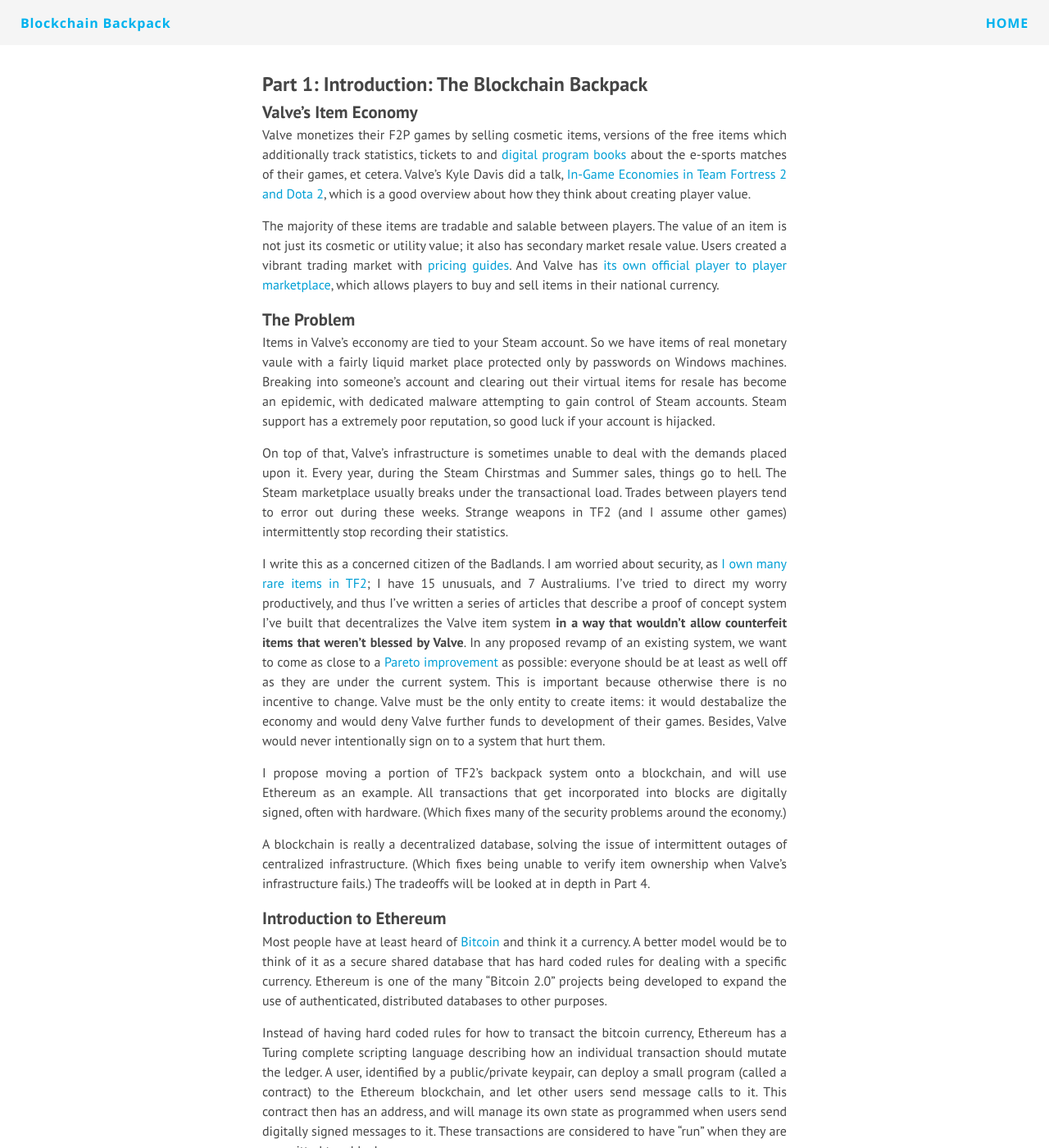
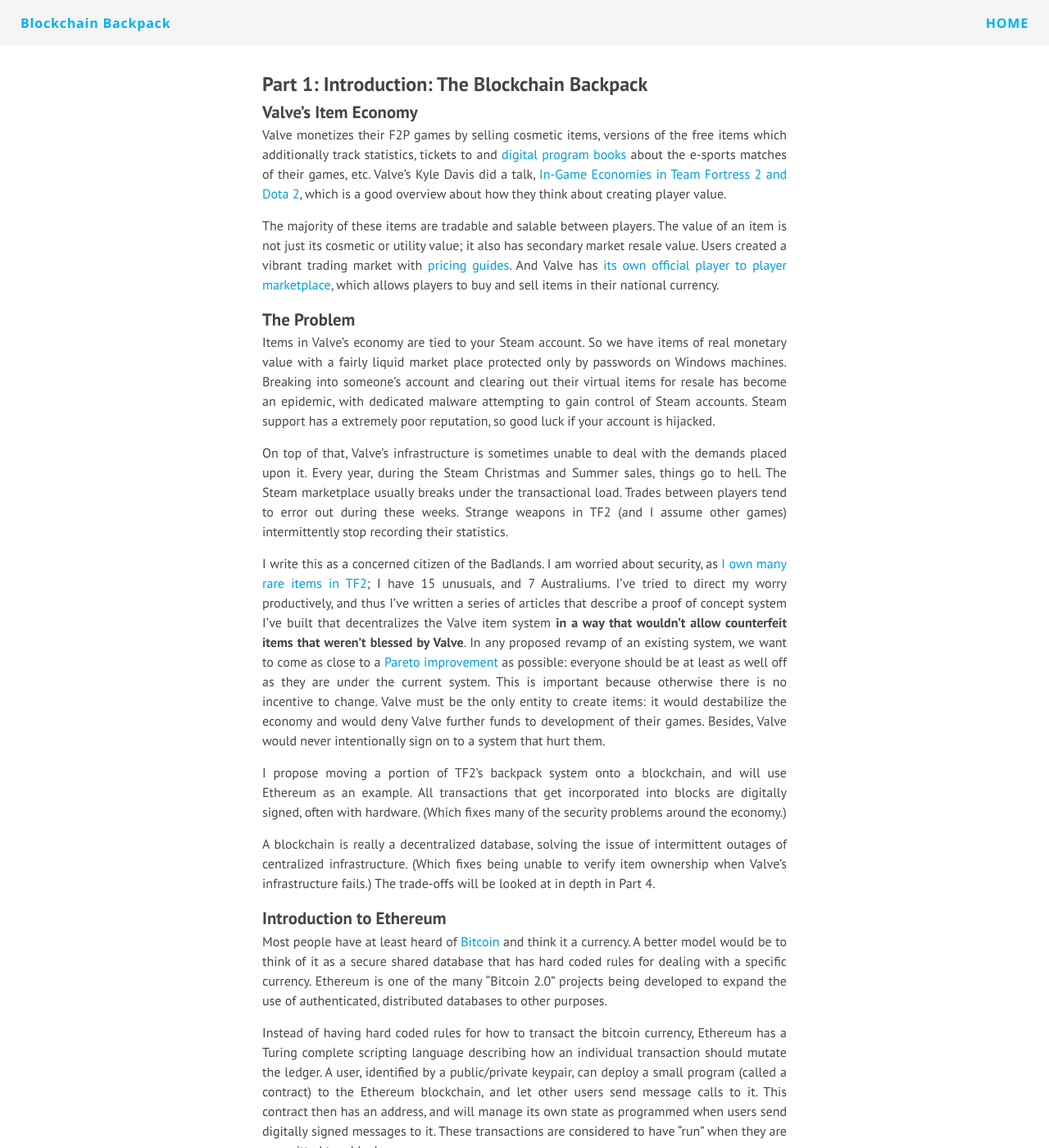
Before and after one commit to drblue9001/blockchain-backpack, a Jekyll site: the page built from website/part1.md, in a window 1280 px wide and 1400 px high. Shown: the whole window at 82% size. Built offline with Jekyll 4.4.1, drawn with Linux system fonts in a browser that asks for light colours; nearby versions of some CDN libraries; Markdown is read by kramdown in place of the engine named in the settings; some of the changed text lies outside the part shown.

```diff
--- a/website/part1.md
+++ b/website/part1.md
@@ -11,7 +11,7 @@ Part 1: Introduction: The Blockchain Backpack
 
 ### Valve's Item Economy
 
-Valve monetizes their F2P games by selling cosmetic items, versions of the free items which additionally track statistics, tickets to and [digital program books][compendium] about the e-sports matches of their games, et cetera. Valve's Kyle Davis did a talk, [In-Game Economies in Team Fortress 2 and Dota 2][davistalk], which is a good overview about how they think about creating player value.
+Valve monetizes their F2P games by selling cosmetic items, versions of the free items which additionally track statistics, tickets to and [digital program books][compendium] about the e-sports matches of their games, etc. Valve's Kyle Davis did a talk, [In-Game Economies in Team Fortress 2 and Dota 2][davistalk], which is a good overview about how they think about creating player value.
 
 The majority of these items are tradable and salable between players. The value of an item is not just its cosmetic or utility value; it also has secondary market resale value. Users created a vibrant trading market with [pricing guides][bptf]. And Valve has [its own official player to player marketplace][scm], which allows players to buy and sell items in their national currency.
 
@@ -22,15 +22,15 @@ The majority of these items are tradable and salable between players. The value
 
 ### The Problem
 
-Items in Valve's ecconomy are tied to your Steam account. So we have items of real monetary vaule with a fairly liquid market place protected only by passwords on Windows machines. Breaking into someone's account and clearing out their virtual items for resale has become an epidemic, with dedicated malware attempting to gain control of Steam accounts. Steam support has a extremely poor reputation, so good luck if your account is hijacked.
+Items in Valve's economy are tied to your Steam account. So we have items of real monetary value with a fairly liquid market place protected only by passwords on Windows machines. Breaking into someone's account and clearing out their virtual items for resale has become an epidemic, with dedicated malware attempting to gain control of Steam accounts. Steam support has a extremely poor reputation, so good luck if your account is hijacked.
 
-On top of that, Valve's infrastructure is sometimes unable to deal with the demands placed upon it. Every year, during the Steam Chirstmas and Summer sales, things go to hell. The Steam marketplace usually breaks under the transactional load. Trades between players tend to error out during these weeks. Strange weapons in TF2 (and I assume other games) intermittently stop recording their statistics.
+On top of that, Valve's infrastructure is sometimes unable to deal with the demands placed upon it. Every year, during the Steam Christmas and Summer sales, things go to hell. The Steam marketplace usually breaks under the transactional load. Trades between players tend to error out during these weeks. Strange weapons in TF2 (and I assume other games) intermittently stop recording their statistics.
 
-I write this as a concerned citizen of the Badlands. I am worried about security, as [I own many rare items in TF2][myinv]; I have 15 unusuals, and 7 Australiums. I've tried to direct my worry productively, and thus I've written a series of articles that describe a proof of concept system I've built that decentralizes the Valve item system **in a way that wouldn't allow counterfeit items that weren't blessed by Valve**. In any proposed revamp of an existing system, we want to come as close to a [Pareto improvement][pareto] as possible: everyone should be at least as well off as they are under the current system. This is important because otherwise there is no incentive to change. Valve must be the only entity to create items: it would destabalize the economy and would deny Valve further funds to development of their games. Besides, Valve would never intentionally sign on to a system that hurt them.
+I write this as a concerned citizen of the Badlands. I am worried about security, as [I own many rare items in TF2][myinv]; I have 15 unusuals, and 7 Australiums. I've tried to direct my worry productively, and thus I've written a series of articles that describe a proof of concept system I've built that decentralizes the Valve item system **in a way that wouldn't allow counterfeit items that weren't blessed by Valve**. In any proposed revamp of an existing system, we want to come as close to a [Pareto improvement][pareto] as possible: everyone should be at least as well off as they are under the current system. This is important because otherwise there is no incentive to change. Valve must be the only entity to create items: it would destabilize the economy and would deny Valve further funds to development of their games. Besides, Valve would never intentionally sign on to a system that hurt them.
 
 I propose moving a portion of TF2's backpack system onto a blockchain, and will use Ethereum as an example. All transactions that get incorporated into blocks are digitally signed, often with hardware. (Which fixes many of the security problems around the economy.)
 
-A blockchain is really a decentralized database, solving the issue of intermittent outages of centralized infrastructure. (Which fixes being unable to verify item ownership when Valve's infrastructure fails.) The tradeoffs will be looked at in depth in Part 4.
+A blockchain is really a decentralized database, solving the issue of intermittent outages of centralized infrastructure. (Which fixes being unable to verify item ownership when Valve's infrastructure fails.) The trade-offs will be looked at in depth in Part 4.
 
 [myinv]: http://steamcommunity.com/id/drblue9001/inventory/#440
 [pareto]: http://en.wikipedia.org/wiki/Pareto_efficiency
```
Also changed, not shown: other parts of website/part1.md (+4 -4 lines), website/index.md (+2 -2 lines), website/part2.md (+2 -2 lines), website/part3.md (+3 -3 lines), website/part4.md (+5 -5 lines), website/part5.md (+3 -3 lines).
